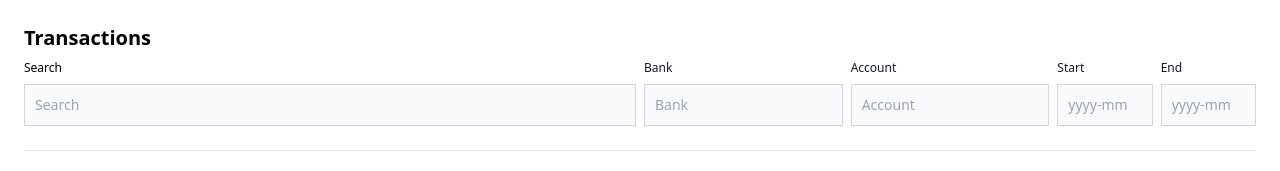
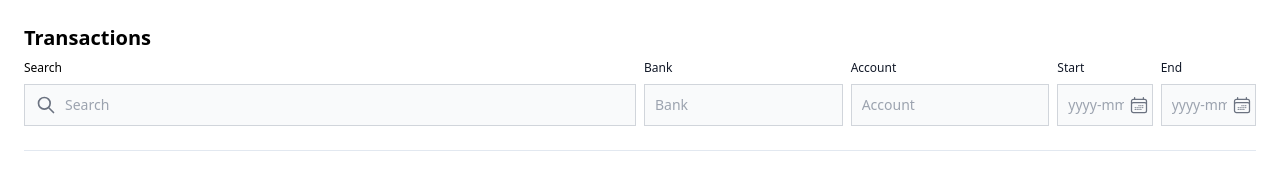
Before and after one commit to zakhar-gulchak/nuxt-js-task, a Nuxt app in the folder client/: page / in a window 1280 px wide. Shown: the top 171 px of the page. Built offline with nearby package versions, Linux system fonts and the light colour scheme.

Commit message:
chore: added icons to FilterBar; added README.md

```diff
--- a/client/components/molecules/FilterBar.vue
+++ b/client/components/molecules/FilterBar.vue
@@ -3,7 +3,12 @@
     <div class="grid gap-2 mb-6 md:grid-cols-12">
       <div class="md:col-span-6">
         <label for="search" class="block mb-2 text-xs font-light dark:text-white">Search</label>
-        <input type="text" id="search" class="bg-gray-50 border border-gray-300 text-gray-900 text-sm focus:ring-blue-500 focus:border-blue-500 block w-full p-2.5 dark:bg-gray-700 dark:border-gray-600 dark:placeholder-gray-400 dark:text-white dark:focus:ring-blue-500 dark:focus:border-blue-500" placeholder="Search" required>
+        <div class="relative">
+          <div class="absolute inset-y-0 left-0 flex items-center pl-3 pointer-events-none">
+            <svg aria-hidden="true" class="w-5 h-5 text-gray-500 dark:text-gray-400" fill="none" stroke="currentColor" viewBox="0 0 24 24" xmlns="http://www.w3.org/2000/svg"><path stroke-linecap="round" stroke-linejoin="round" stroke-width="2" d="M21 21l-6-6m2-5a7 7 0 11-14 0 7 7 0 0114 0z"></path></svg>
+          </div>
+          <input type="text" id="search" class="block w-full p-2.5 pl-10 text-sm text-gray-900 border border-gray-300 bg-gray-50 focus:ring-blue-500 focus:border-blue-500 dark:bg-gray-700 dark:border-gray-600 dark:placeholder-gray-400 dark:text-white dark:focus:ring-blue-500 dark:focus:border-blue-500" placeholder="Search" required>
+        </div>
       </div>
       <div class="md:col-span-2">
         <label for="bank" class="block mb-2 text-xs font-light text-gray-900 dark:text-white">Bank</label>
@@ -15,11 +20,25 @@
       </div>
       <div>
         <label for="starting_month" class="block mb-2 text-xs font-light text-gray-900 dark:text-white">Start</label>
-        <input type="text" id="starting_month" class="bg-gray-50 border border-gray-300 text-gray-900 text-sm focus:ring-blue-500 focus:border-blue-500 block w-full p-2.5 dark:bg-gray-700 dark:border-gray-600 dark:placeholder-gray-400 dark:text-white dark:focus:ring-blue-500 dark:focus:border-blue-500" placeholder="yyyy-mm" required>
+        <div class="relative">
+          <div class="absolute inset-y-0 right-0 flex items-center pr-1 pointer-events-none">
+            <svg xmlns="http://www.w3.org/2000/svg" fill="none" viewBox="0 0 24 24" stroke-width="1.5" stroke="currentColor" class="w-5 h-5 text-gray-500 dark:text-gray-400">
+              <path stroke-linecap="round" stroke-linejoin="round" d="M6.75 3v2.25M17.25 3v2.25M3 18.75V7.5a2.25 2.25 0 012.25-2.25h13.5A2.25 2.25 0 0121 7.5v11.25m-18 0A2.25 2.25 0 005.25 21h13.5A2.25 2.25 0 0021 18.75m-18 0v-7.5A2.25 2.25 0 015.25 9h13.5A2.25 2.25 0 0121 11.25v7.5m-9-6h.008v.008H12v-.008zM12 15h.008v.008H12V15zm0 2.25h.008v.008H12v-.008zM9.75 15h.008v.008H9.75V15zm0 2.25h.008v.008H9.75v-.008zM7.5 15h.008v.008H7.5V15zm0 2.25h.008v.008H7.5v-.008zm6.75-4.5h.008v.008h-.008v-.008zm0 2.25h.008v.008h-.008V15zm0 2.25h.008v.008h-.008v-.008zm2.25-4.5h.008v.008H16.5v-.008zm0 2.25h.008v.008H16.5V15z" />
+            </svg>
+          </div>
+          <input type="text" id="starting_month" class="pr-7 bg-gray-50 border border-gray-300 text-gray-900 text-sm focus:ring-blue-500 focus:border-blue-500 block w-full p-2.5 dark:bg-gray-700 dark:border-gray-600 dark:placeholder-gray-400 dark:text-white dark:focus:ring-blue-500 dark:focus:border-blue-500" placeholder="yyyy-mm" required>
+        </div>
       </div>
       <div>
         <label for="ending_month" class="block mb-2 text-xs font-light text-gray-900 dark:text-white">End</label>
-        <input type="text" id="ending_month" class="bg-gray-50 border border-gray-300 text-gray-900 text-sm focus:ring-blue-500 focus:border-blue-500 block w-full p-2.5 dark:bg-gray-700 dark:border-gray-600 dark:placeholder-gray-400 dark:text-white dark:focus:ring-blue-500 dark:focus:border-blue-500" placeholder="yyyy-mm" required>
+        <div class="relative">
+          <div class="absolute inset-y-0 right-0 flex items-center pr-1 pointer-events-none">
+            <svg xmlns="http://www.w3.org/2000/svg" fill="none" viewBox="0 0 24 24" stroke-width="1.5" stroke="currentColor" class="w-5 h-5 text-gray-500 dark:text-gray-400">
+              <path stroke-linecap="round" stroke-linejoin="round" d="M6.75 3v2.25M17.25 3v2.25M3 18.75V7.5a2.25 2.25 0 012.25-2.25h13.5A2.25 2.25 0 0121 7.5v11.25m-18 0A2.25 2.25 0 005.25 21h13.5A2.25 2.25 0 0021 18.75m-18 0v-7.5A2.25 2.25 0 015.25 9h13.5A2.25 2.25 0 0121 11.25v7.5m-9-6h.008v.008H12v-.008zM12 15h.008v.008H12V15zm0 2.25h.008v.008H12v-.008zM9.75 15h.008v.008H9.75V15zm0 2.25h.008v.008H9.75v-.008zM7.5 15h.008v.008H7.5V15zm0 2.25h.008v.008H7.5v-.008zm6.75-4.5h.008v.008h-.008v-.008zm0 2.25h.008v.008h-.008V15zm0 2.25h.008v.008h-.008v-.008zm2.25-4.5h.008v.008H16.5v-.008zm0 2.25h.008v.008H16.5V15z" />
+            </svg>
+          </div>
+          <input type="text" id="ending_month" class="pr-7 bg-gray-50 border border-gray-300 text-gray-900 text-sm focus:ring-blue-500 focus:border-blue-500 block w-full p-2.5 dark:bg-gray-700 dark:border-gray-600 dark:placeholder-gray-400 dark:text-white dark:focus:ring-blue-500 dark:focus:border-blue-500" placeholder="yyyy-mm" required>
+        </div>
       </div>
     </div>
   </form>
```
Also changed, not shown: 1 other file (tests, documents, lock files or other folders).
